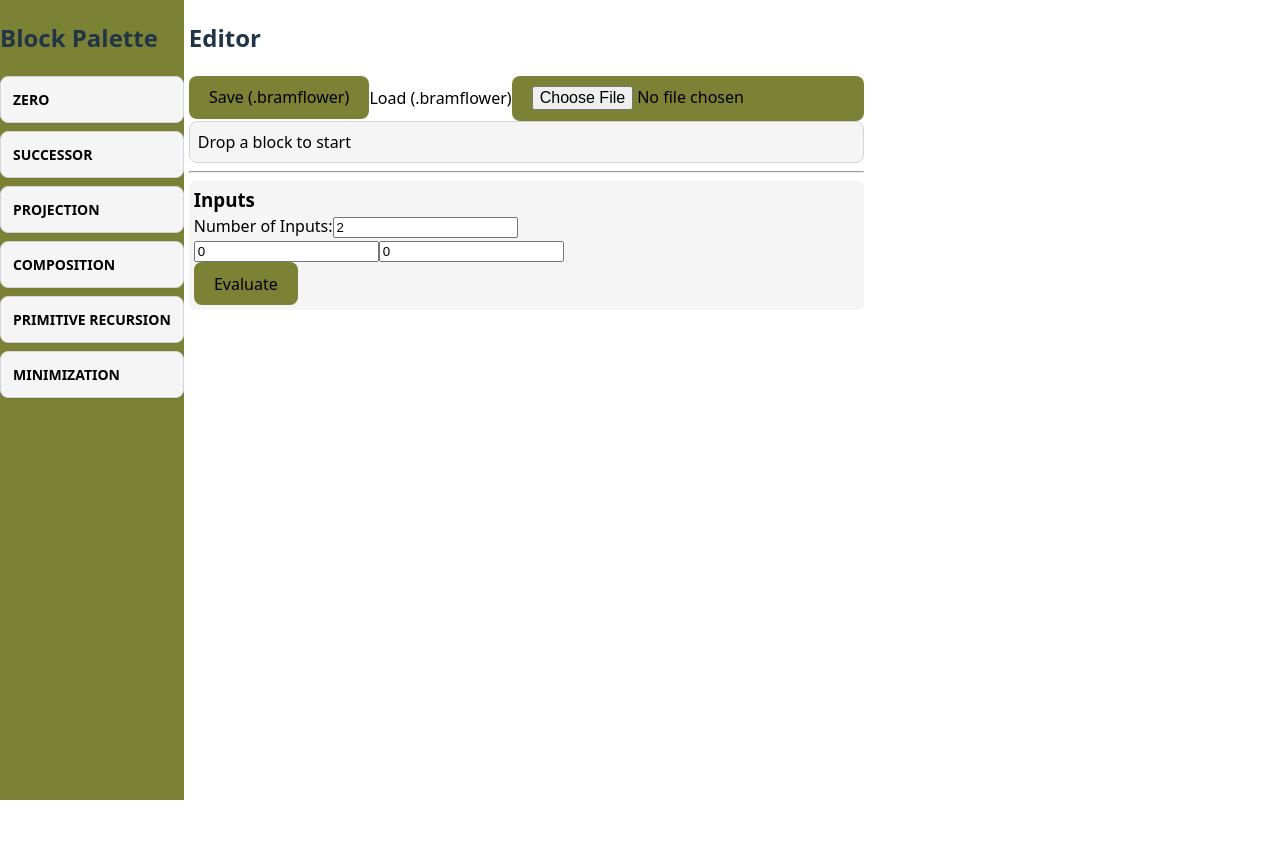
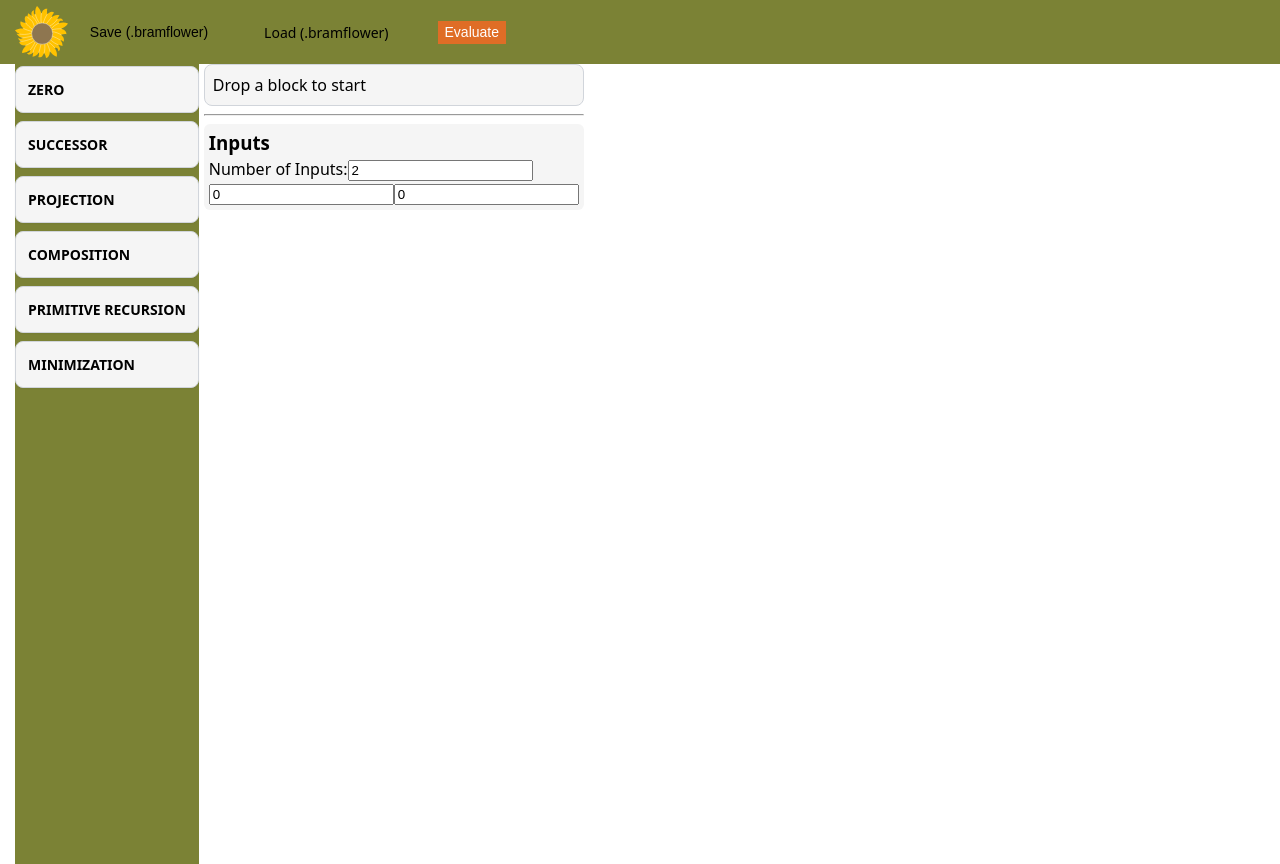
Before and after one commit to Bram-Hub/Sunflower, a React (Vite) app in the folder recursive_blocks/: page / in a window 1280 px wide. Before the commit the page ends 800 px from the top, so only its background shows below. Built offline with nearby package versions, Linux system fonts and the light colour scheme.

Commit message:
styling changes

```diff
--- a/recursive_blocks/index.html
+++ b/recursive_blocks/index.html
@@ -2,7 +2,7 @@
 <html lang="en">
   <head>
     <meta charset="UTF-8" />
-    <link rel="icon" type="image/svg+xml" href="/vite.svg" />
+    <link rel="icon" type="image/svg+xml" href="./src/assets/logo.svg" />
     <meta name="viewport" content="width=device-width, initial-scale=1.0" />
     <title>Sunflower</title>
   </head>
--- a/recursive_blocks/src/Block.css
+++ b/recursive_blocks/src/Block.css
@@ -154,6 +154,7 @@
 .palette-block {
     padding: 0.75rem;
     margin-bottom: 0.5rem;
+    margin-top: 2px;
     border: 1px solid #d1d5db; /* Tailwind gray-300 */
     border-radius: 0.5rem;
     background-color: var(--block-bg-color);
@@ -196,6 +197,8 @@
   .sideP{
     height: 100vh;
     background-color: var(--alt);
+    margin-left: 15px;
+    padding-top: 8vh;
   }
 
   .flexcont{
@@ -214,26 +217,67 @@
   .editor {
     width: fit-content;
     margin-left: 5px;
+    padding-top: 8vh;
   }
 
-  button, input[type=file] {
-    border-radius: 8px;
+  /* Toolbar styling */
+
+  .logo{
+    height: 80%;
+    margin-left: 10px;
+  }
+
+  .toolbar-container {
+    position: absolute;
+    left: 0px;
+    top:0px;
+    display: flex;
+    justify-content: left;
+    align-items: center;
+    height: 8vh;
+    width: 100%;
+    padding-left: 5px;
+    background-color: var(--alt);
+  }
+
+  .toolbar-title {
+    margin: 0;
+    font-size: 1.25rem;
+  }
+
+  .toolbar-buttons {
+    display: flex;
+    gap: 3rem;
+    padding-left: 15px;
+  }
+
+  .toolbar-button {
+    font-size: 0.875rem;
+    cursor: pointer;
     border: 1px solid transparent;
-    padding: 0.6em 1.2em;
-    font-size: 1em;
-    font-weight: 500;
-    font-family: inherit;
+    transition: background-color 0.25s, border-color 0.25s;
     background-color: var(--alt);
     color: var(--block-text-color);
-    cursor: pointer;
-    transition: border-color 0.25s;
   }
-  button:hover {
-    border-color: var(--contrast-col);
+
+  .toolbar-button:hover {
+    border-radius: 0px;
+    border-bottom-color: var(--contrast-col);
   }
-  button:focus,
-  button:focus-visible {
-    outline: 4px auto -webkit-focus-ring-color;
+
+
+
+  .evaluate-button {
+    background-color: var(--contrast-col);
+    color: white;
+  }
+
+  .evaluate-button:hover{
+    color: var(--alt)
+  }
+
+ input[type=file] {
+    display:none;
   }
 
   label {
--- a/recursive_blocks/src/BlockEditor.tsx
+++ b/recursive_blocks/src/BlockEditor.tsx
@@ -5,6 +5,7 @@ import { v4 as uuidv4 } from "uuid";
 import { useDrop } from "react-dnd";
 import './Block.css';
 import { BlockType } from "./BlockConfig";
+import { Toolbar } from "./Toolbar";
 
 interface EditorSaveState {
   fileType: string;
@@ -75,7 +76,7 @@ export function BlockEditor() {
 
       const link = document.createElement('a');
       link.href = URL.createObjectURL(blob);
-      link.download = filename; // Use the generated filename
+      link.download = filename;
 
       document.body.appendChild(link);
       link.click();
@@ -130,32 +131,33 @@ export function BlockEditor() {
     reader.readAsText(file);
   };
 
+  const handleEvaluate = () => {
+    if (rootBlock) {
+      try {
+        const result = evaluateBlock(rootBlock, inputs);
+        alert(`Result: ${result}`);
+      } catch (error: any) {
+        alert(`Error: ${error.message}`);
+      }
+    } else {
+      alert("No root block to evaluate.");
+    }
+  };
+
   return (
     <div className="editor flex-1 border p-4 bg-gray-50">
-      <div className="flex justify-between items-center mb-4"> {}
-          <h2 className="font-bold">Editor</h2>
-          <div> {/* Container for buttons */}
-              <button onClick={handleSave} className="mr-2 px-3 py-1 bg-blue-500 text-white rounded hover:bg-blue-600">
-                  Save (.bramflower)
-              </button>
-              <label htmlFor="load-input" className="px-3 py-1 bg-green-500 text-white rounded hover:bg-green-600 cursor-pointer">
-                  Load (.bramflower)
-              </label>
-              <input
-                  id="load-input"
-                  type="file"
-                  // Prioritize .bram, remove explicit json type
-                  accept=".bramflower,application/octet-stream"
-                  onChange={handleLoad}
-                  className="hidden"
-              />
-          </div>
+      <Toolbar
+        onSave={handleSave}
+        onLoad={handleLoad}
+        onEvaluate={handleEvaluate}
+      />
+      <div className="editor-content">
+        {rootBlock ? (
+          <Block block={rootBlock} onUpdate={setRootBlock} />
+        ) : (
+          <RootDropArea onDrop={handleUpdateRoot} rootBlock={rootBlock} />
+        )}
       </div>
-      {rootBlock ? (
-        <Block block={rootBlock} onUpdate={setRootBlock} />
-      ) : (
-        <RootDropArea onDrop={handleUpdateRoot} rootBlock={rootBlock} />
-      )}
 
       <hr className="my-6" />
 
@@ -187,24 +189,6 @@ export function BlockEditor() {
             />
           ))}
         </div>
-
-        {/* Evaluate button */}
-        <button
-          onClick={() => {
-            if (rootBlock) {
-              try {
-                const result = evaluateBlock(rootBlock, inputs);
-                alert(`Result: ${result}`);
-              } catch (error: any) {
-                alert(`Error: ${error.message}`);
-              }
-            } else {
-              alert("No root block to evaluate.");
-            }
-          }}
-          className="mt-4 px-4 py-2 bg-blue-500 text-white rounded hover:bg-blue-600">
-          Evaluate
-        </button>
       </div>
     </div>
   );
--- a/recursive_blocks/src/BlockPalette.tsx
+++ b/recursive_blocks/src/BlockPalette.tsx
@@ -32,7 +32,6 @@ function DraggableBlock({ type }: { type: BlockType }) {
 export function BlockPalette() {
   return (
     <div className="sideP">
-      <h2 className="font-bold mb-4">Block Palette</h2>
       {Object.keys(blockConfig).map((blockType) => (
         <DraggableBlock key={blockType} type={blockType as BlockType} />
       ))}
--- /dev/null
+++ b/recursive_blocks/src/Toolbar.tsx
@@ -0,0 +1,34 @@
+import React from "react";
+import './Block.css';
+
+interface ToolbarProps {
+  onSave: () => void;
+  onLoad: (event: React.ChangeEvent<HTMLInputElement>) => void;
+  onEvaluate: () => void;
+}
+
+export function Toolbar({ onSave, onLoad, onEvaluate }: ToolbarProps) {
+  return (
+    <div className="toolbar-container">
+      <img src="src/assets/logo.svg" alt="Sunflower" className="logo"/>
+      <div className="toolbar-buttons">
+        <button onClick={onSave} className="toolbar-button">
+          Save (.bramflower)
+        </button>
+        <label htmlFor="load-input" className="toolbar-button load-button">
+          Load (.bramflower)
+        </label>
+        <input
+          id="load-input"
+          type="file"
+          accept=".bramflower,application/octet-stream"
+          onChange={onLoad}
+          className="hidden"
+        />
+        <button onClick={onEvaluate} className="toolbar-button evaluate-button">
+          Evaluate
+        </button>
+      </div>
+    </div>
+  );
+}
```
Also changed, not shown: recursive_blocks/src/assets/logo.svg (added), 1 other file (tests, documents, lock files or other folders).
